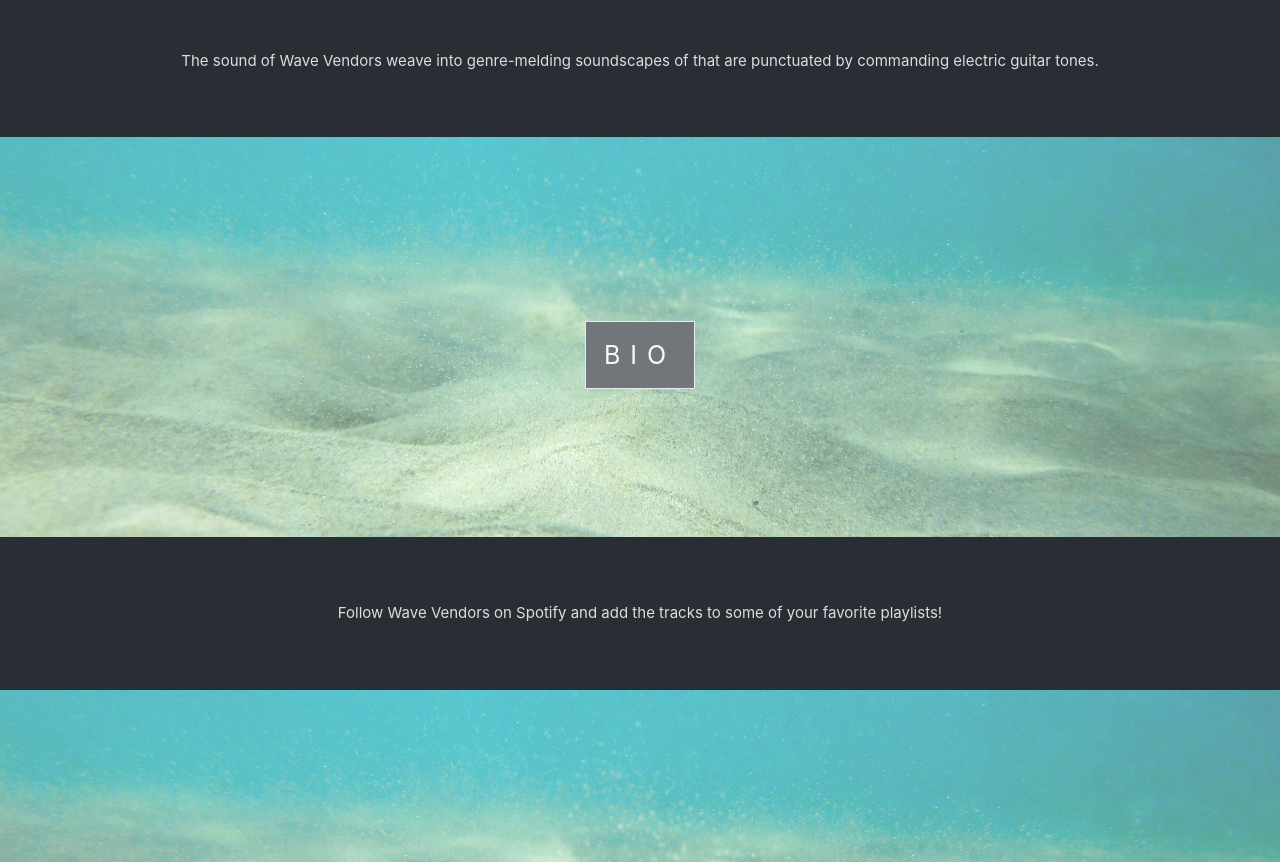
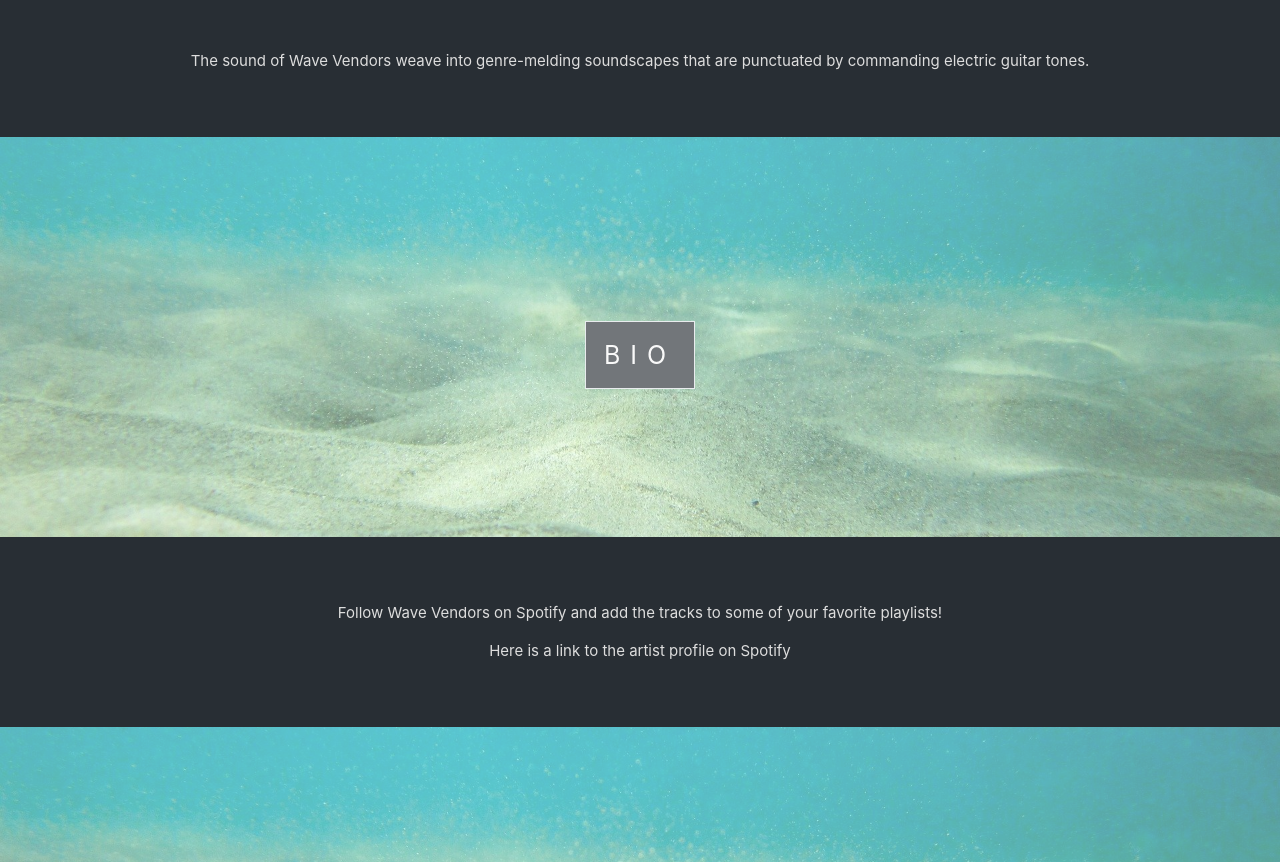
Before and after one commit to Olinda73/jeffthrower, a plain HTML site: page index.html in a window 1280 px wide. Shown: the part 1512-2374 px from the top of the page. Drawn offline with nearby package versions, Linux system fonts and the light colour scheme.

Commit message:
Update index.html

```diff
--- a/index.html
+++ b/index.html
@@ -160,7 +160,7 @@
     <div style="position:relative;">
       <div style="color:#ddd;background-color:#282E34;text-align:center;padding:50px 80px;text-align: justify;">
 
-          <p style="text-align: center;">The sound of Wave Vendors weave into genre-melding soundscapes of that are punctuated by commanding electric guitar tones.</p>
+          <p style="text-align: center;">The sound of Wave Vendors weave into genre-melding soundscapes that are punctuated by commanding electric guitar tones.</p>
 
       </div>
     </div>
@@ -175,6 +175,7 @@
       <div style="color:#ddd;background-color:#282E34;text-align:center;padding:50px 80px;">
         <p>
         <p>Follow Wave Vendors on Spotify and add the tracks to some of your favorite playlists!</p>
+        <p> Here is a link to the artist profile on Spotify</p>
       </div>
     </div>
 
```
